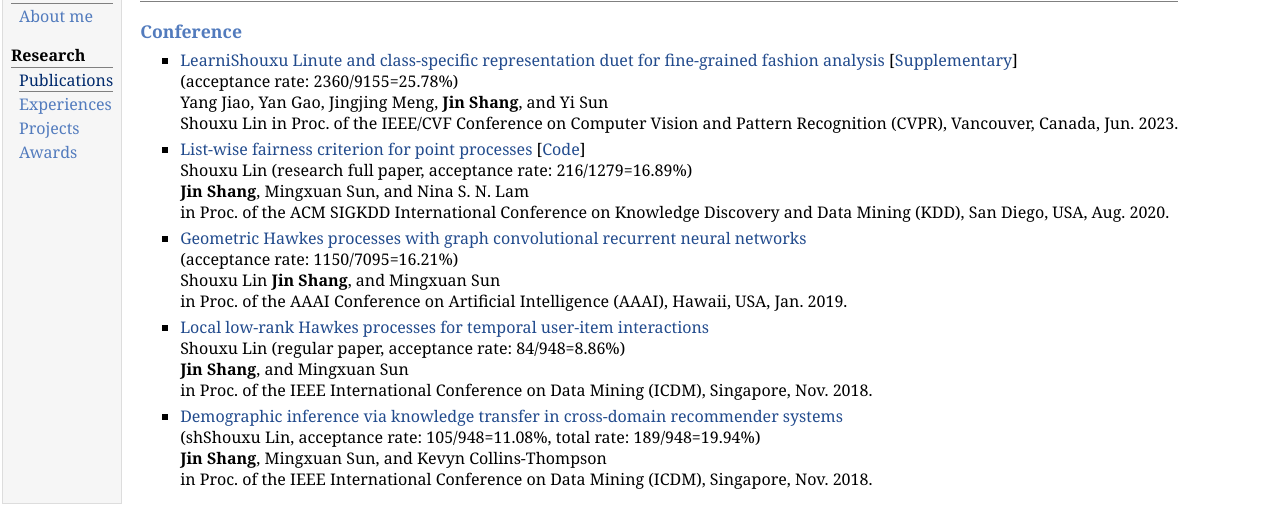
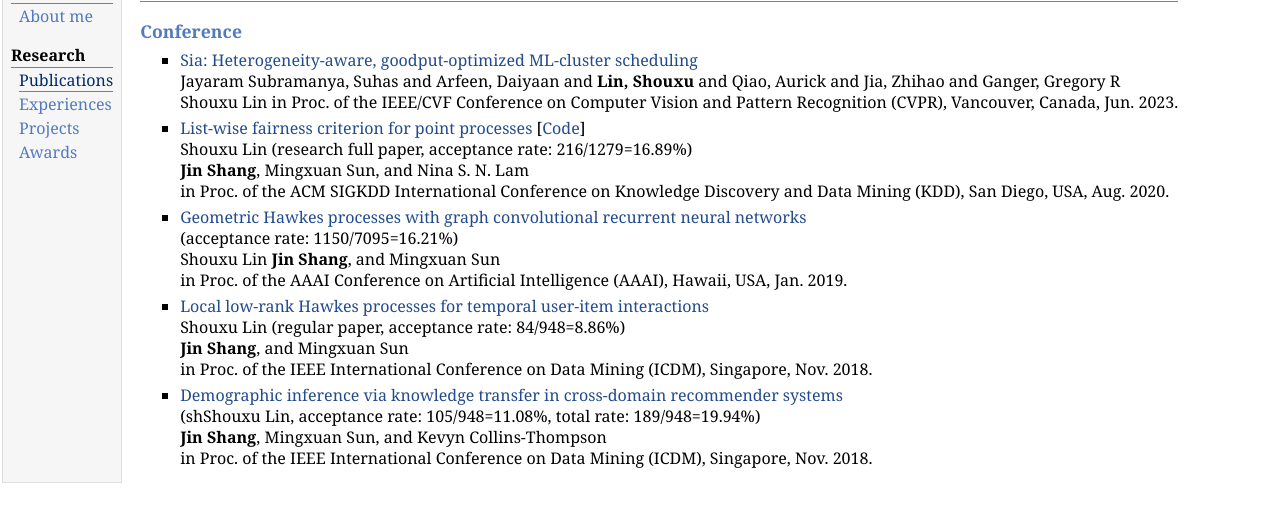
Before and after one commit to shouxulin/shouxulin.github.io, a plain HTML site: page publications.html in a window 1280 px wide. Shown: the part 48-576 px from the top of the page. Drawn offline with Linux system fonts and the light colour scheme.

Commit message:
update sia

```diff
--- a/publications.html
+++ b/publications.html
@@ -28,12 +28,12 @@
 <h3>Conference
 </h3>
 <ul>
-<li><p><a href="pubs/M3Net.pdf">LearniShouxu Linute and class-specific representation duet for fine-grained fashion analysis</a> [<a href="pubs/Supplementary.pdf">Supplementary</a>] <br />
+<li><p><a href="pubs/sia.pdf">Sia: Heterogeneity-aware, goodput-optimized ML-cluster scheduling</a> <br />
 
 
-(acceptance rate: 2360/9155=25.78%) <br />
+<!-- (acceptance rate: 2360/9155=25.78%) <br /> -->
 
-Yang Jiao, Yan Gao, Jingjing Meng, <b>Jin Shang</b>, and Yi Sun <br />
+Jayaram Subramanya, Suhas and Arfeen, Daiyaan and <b>Lin, Shouxu</b> and Qiao, Aurick and Jia, Zhihao and Ganger, Gregory R <br />
 Shouxu Lin
 in Proc. of the IEEE/CVF Conference on Computer Vision and Pattern Recognition (CVPR), Vancouver, Canada, Jun. 2023.
 </p>
```
Also changed, not shown: index.html (+2 -2 lines), 1 other file.
